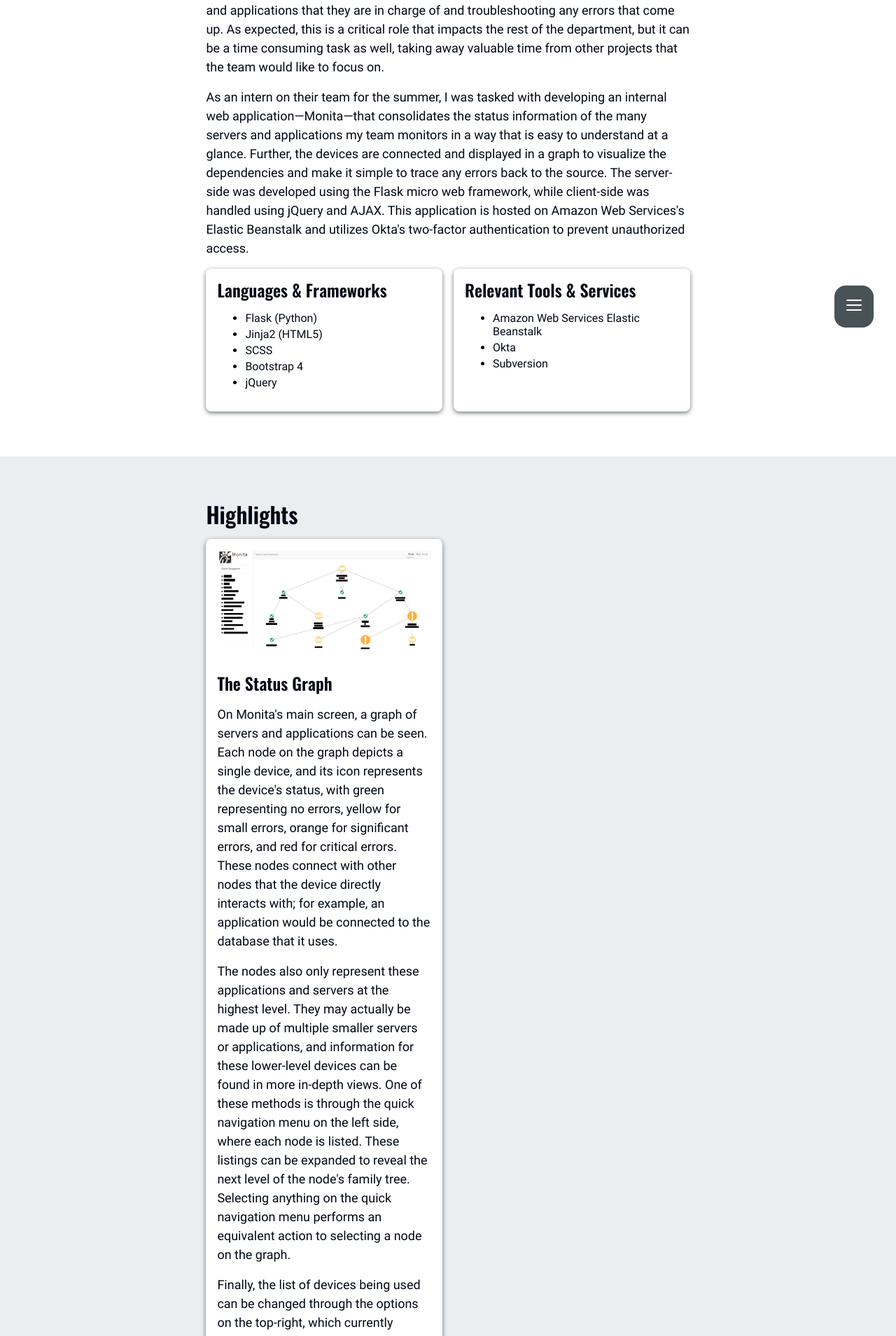
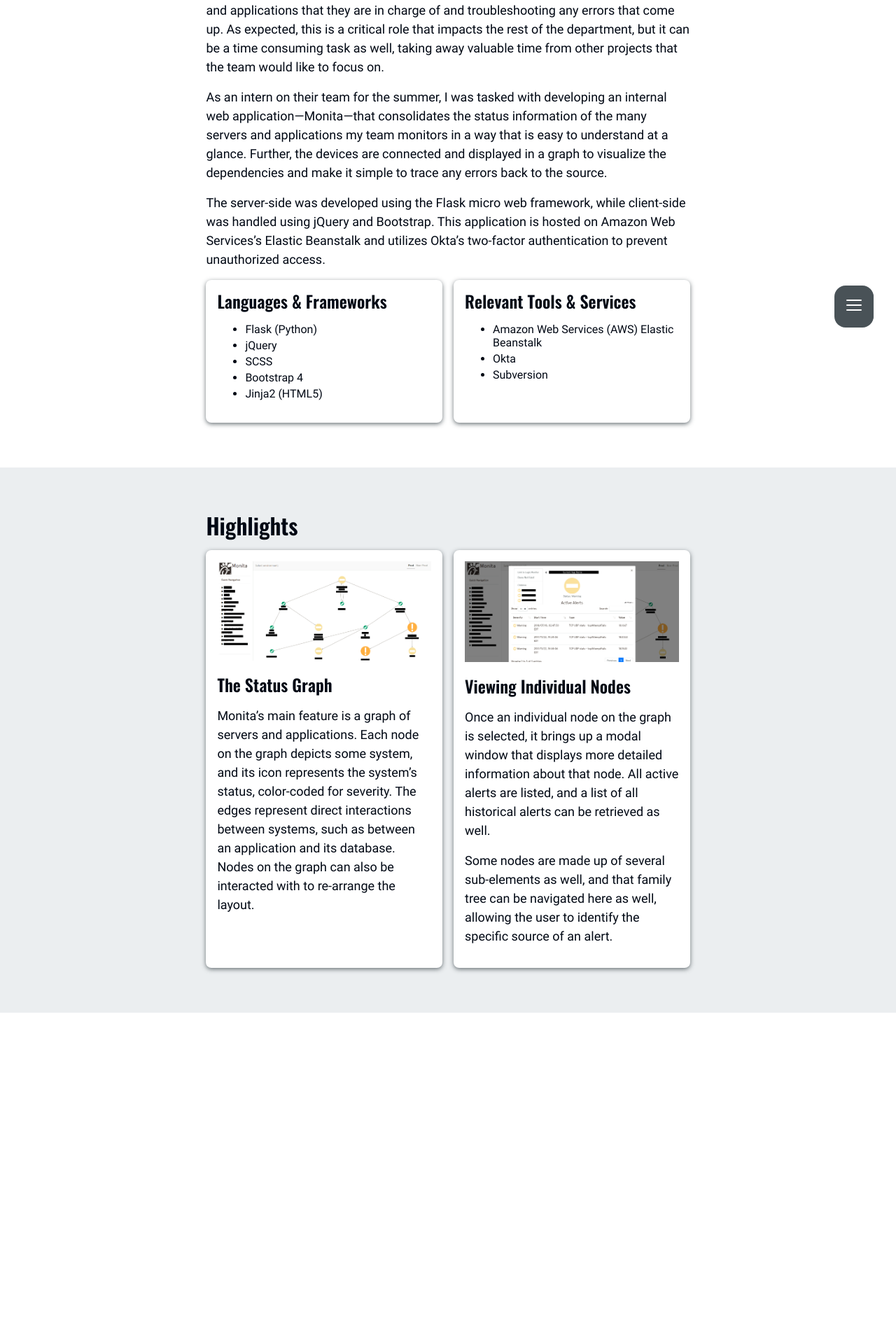
Before and after one commit to mlee-chanyoung/mlee-chanyoung.github.io, a Jekyll site: the page built from pages/projects/monita.html, in a window 1280 px wide. Shown: the part 400-2309 px from the top of the page at 70% size. Built offline with Jekyll 4.4.1, drawn with Linux system fonts in a browser that asks for light colours; after the commit the page ends 1847 px from its top, so only the background shows below that; some of the changed text lies outside the part shown.

Commit message:
Update content for monita project

```diff
--- a/_data/projects.yaml
+++ b/_data/projects.yaml
@@ -28,25 +28,30 @@ list:
     description: "A dashboard application that visualizes the status of the various applications and servers my team is responsible for in a way that is simple to understand."
     full-description: |
       <p>The Common Platforms team at the Chick-fil-A Support Center focuses on maintaining and improving the systems and services that the other teams in the IT department rely on. A large part of their responsibilities includes keeping an eye on all of the servers and applications that they are in charge of and troubleshooting any errors that come up. As expected, this is a critical role that impacts the rest of the department, but it can be a time consuming task as well, taking away valuable time from other projects that the team would like to focus on.</p>
-      <p>As an intern on their team for the summer, I was tasked with developing an internal web application—Monita—that consolidates the status information of the many servers and applications my team monitors in a way that is easy to understand at a glance. Further, the devices are connected and displayed in a graph to visualize the dependencies and make it simple to trace any errors back to the source. The server-side was developed using the Flask micro web framework, while client-side was handled using jQuery and AJAX. This application is hosted on Amazon Web Services's Elastic Beanstalk and utilizes Okta's two-factor authentication to prevent unauthorized access.</p>
+      <p>As an intern on their team for the summer, I was tasked with developing an internal web application—Monita—that consolidates the status information of the many servers and applications my team monitors in a way that is easy to understand at a glance. Further, the devices are connected and displayed in a graph to visualize the dependencies and make it simple to trace any errors back to the source.</p>
+      <p>The server-side was developed using the Flask micro web framework, while client-side was handled using jQuery and Bootstrap. This application is hosted on Amazon Web Services’s Elastic Beanstalk and utilizes Okta’s two-factor authentication to prevent unauthorized access.</p>
     languages:
       - "Flask (Python)"
-      - "Jinja2 (HTML5)"
+      - "jQuery"
       - "SCSS"
       - "Bootstrap 4"
-      - "jQuery"
+      - "Jinja2 (HTML5)"
     tools:
-      - "Amazon Web Services Elastic Beanstalk"
+      - "Amazon Web Services (AWS) Elastic Beanstalk"
       - "Okta"
       - "Subversion"
     highlights:
       - title: "The Status Graph"
-        image: "/assets/img/projects/monita/thumbnail.png"
+        image: "/assets/img/projects/monita/main.png"
         image-description: "Graph to monitor system statuses."
         description: |
-          <p>On Monita's main screen, a graph of servers and applications can be seen. Each node on the graph depicts a single device, and its icon represents the device's status, with green representing no errors, yellow for small errors, orange for significant errors, and red for critical errors. These nodes connect with other nodes that the device directly interacts with; for example, an application would be connected to the database that it uses.</p>
-          <p>The nodes also only represent these applications and servers at the highest level. They may actually be made up of multiple smaller servers or applications, and information for these lower-level devices can be found in more in-depth views. One of these methods is through the quick navigation menu on the left side, where each node is listed. These listings can be expanded to reveal the next level of the node's family tree. Selecting anything on the quick navigation menu performs an equivalent action to selecting a node on the graph.</p>
-          <p>Finally, the list of devices being used can be changed through the options on the top-right, which currently includes options for devices from the production environment and the non-production environment. As the device lists are stored in a JSON file, additional lists can easily be added to provide a more customizable experience.</p>
+          <p>Monita’s main feature is a graph of servers and applications. Each node on the graph depicts some system, and its icon represents the system’s status, color-coded for severity. The edges represent direct interactions between systems, such as between an application and its database. Nodes on the graph can also be interacted with to re-arrange the layout.</p>
+      - title: "Viewing Individual Nodes"
+        image: "/assets/img/projects/monita/node.png"
+        image-description: "Modal with an individual node’s detailed information."
+        description: |
+          <p>Once an individual node on the graph is selected, it brings up a modal window that displays more detailed information about that node. All active alerts are listed, and a list of all historical alerts can be retrieved as well.</p>
+          <p>Some nodes are made up of several sub-elements as well, and that family tree can be navigated here as well, allowing the user to identify the specific source of an alert.</p>
   connect-four:
     title: "Connect 4"
     description: ""
--- a/_sass/_card.scss
+++ b/_sass/_card.scss
@@ -12,6 +12,7 @@
   }
 
   &-image {
+    margin-bottom: $spacing-2;
     max-width: 100%;
   }
 }
```
Also changed, not shown: assets/img/projects/monita/header.png (deleted), assets/img/projects/monita/main.png (renamed from assets/img/projects/monita/main_screen.png), assets/img/projects/monita/main_screen2.png (deleted), assets/img/projects/monita/main_screen4.png (deleted), assets/img/projects/monita/main_screen5.png (deleted), assets/img/projects/monita/node.png (renamed from assets/img/projects/monita/main_screen3.png), assets/img/projects/monita/sketch1.png (deleted), assets/img/projects/monita/sketch2.png (deleted), assets/img/projects/monita/sketch3.png (deleted), assets/img/projects/monita/sketch4.png (deleted), assets/img/projects/monita/sketch5.png (deleted), assets/img/projects/monita/sketch6.png (deleted), assets/img/projects/monita/sketch7.png (deleted), assets/img/projects/monita/sketch8.png (deleted), 4 more files.
